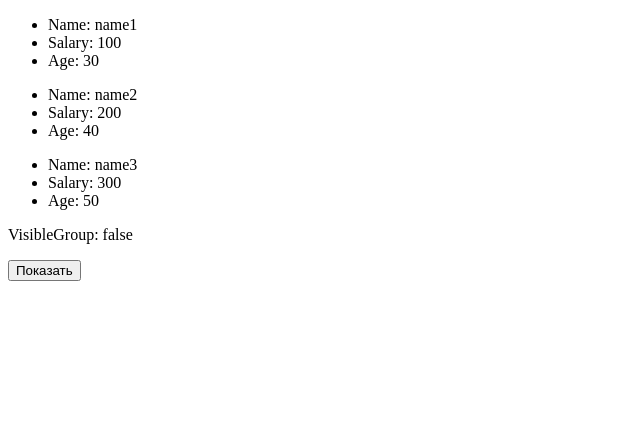
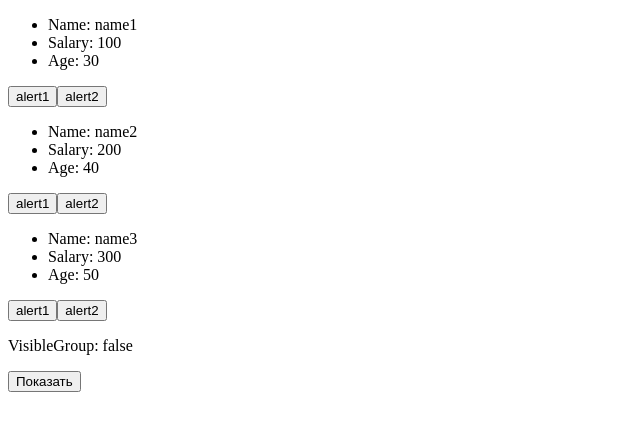
Before and after one commit to WbDmitry/vue3-training, a Vue app: page / in a window 1280 px wide. Shown: the top 430 px of the page, without its empty margins (0-640 px from the left). Built offline with nearby package versions, Linux system fonts and the light colour scheme.

Commit message:
Добавил передачу функций в дочерний компонент

```diff
--- a/src/App.vue
+++ b/src/App.vue
@@ -310,13 +310,22 @@ export default {
 
 		saveUser2: function (user) {
 			user.isEdit = false
-		}
+		},
+
+		funProps1: function () {
+			alert('111');
+		},
+
+		funProps2: function () {
+			alert('222')
+		},
 	}
 }
 </script>
 
 <template>
-	<User v-for="user in usersProps" :key="user.id" :name="user.name" :salary="user.salary" :age="user.age" />
+	<User v-for="user in usersProps" :key="user.id" :name="user.name" :salary="user.salary" :age="user.age"
+		@funProps1="funProps1" @funProps2="funProps2" />
 
 	<p>VisibleGroup: {{ visibleGroup }}</p>
 	<button @click="setVisibleGroup()">{{ visibleGroup ? 'Скрыть' : 'Показать' }}</button>
--- a/src/components/User.vue
+++ b/src/components/User.vue
@@ -1,5 +1,6 @@
 <script>
 export default {
+	emits: ['funProps1', 'funProps2'],
 	props: {
 		name: String,
 		salary: Number,
@@ -8,6 +9,14 @@ export default {
 
 	data() {
 		return {
+		}
+	},
+	methods: {
+		funcProps11: function () {
+			this.$emit('funProps1')
+		},
+		funcProps22: function () {
+			this.$emit('funProps2')
 		}
 	}
 }
@@ -19,4 +28,6 @@ export default {
 		<li>Salary: {{ salary }}</li>
 		<li>Age: {{ age }}</li>
 	</ul>
+	<button @click="funcProps11">alert1</button>
+	<button @click="funcProps22">alert2</button>
 </template>
```
